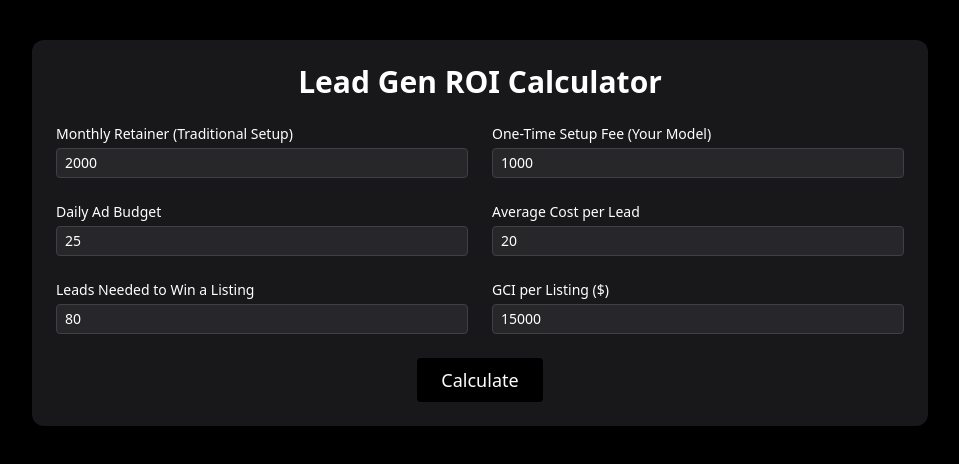
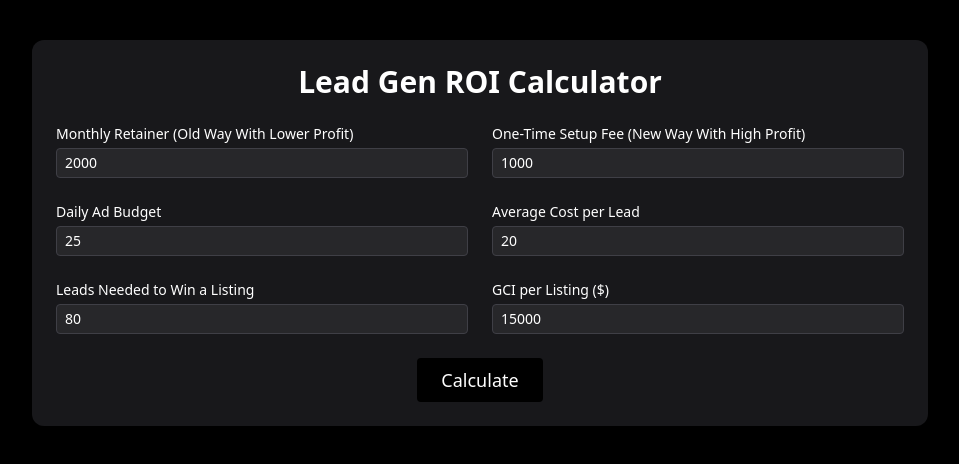
Before and after one commit to Joshyybaxx/roicalccomplete, a Next.js app: page / in a window 1280 px wide. Shown: the top 464 px of the page, without its empty margins (160-1119 px from the left). Built offline with nearby package versions, Linux system fonts and the light colour scheme.

Commit message:
Update LeadGenROICalculator.js

```diff
--- a/components/LeadGenROICalculator.js
+++ b/components/LeadGenROICalculator.js
@@ -25,8 +25,8 @@ export default function LeadGenROICalculator() {
   }
 
   const labels = {
-    serviceFeeA: "Monthly Retainer (Traditional Setup)",
-    installFeeB: "One-Time Setup Fee (Your Model)",
+    serviceFeeA: "Monthly Retainer (Old Way With Lower Profit)",
+    installFeeB: "One-Time Setup Fee (New Way With High Profit)",
     adSpendDaily: "Daily Ad Budget",
     leadCost: "Average Cost per Lead",
     leadsPerDeal: "Leads Needed to Win a Listing",
```
